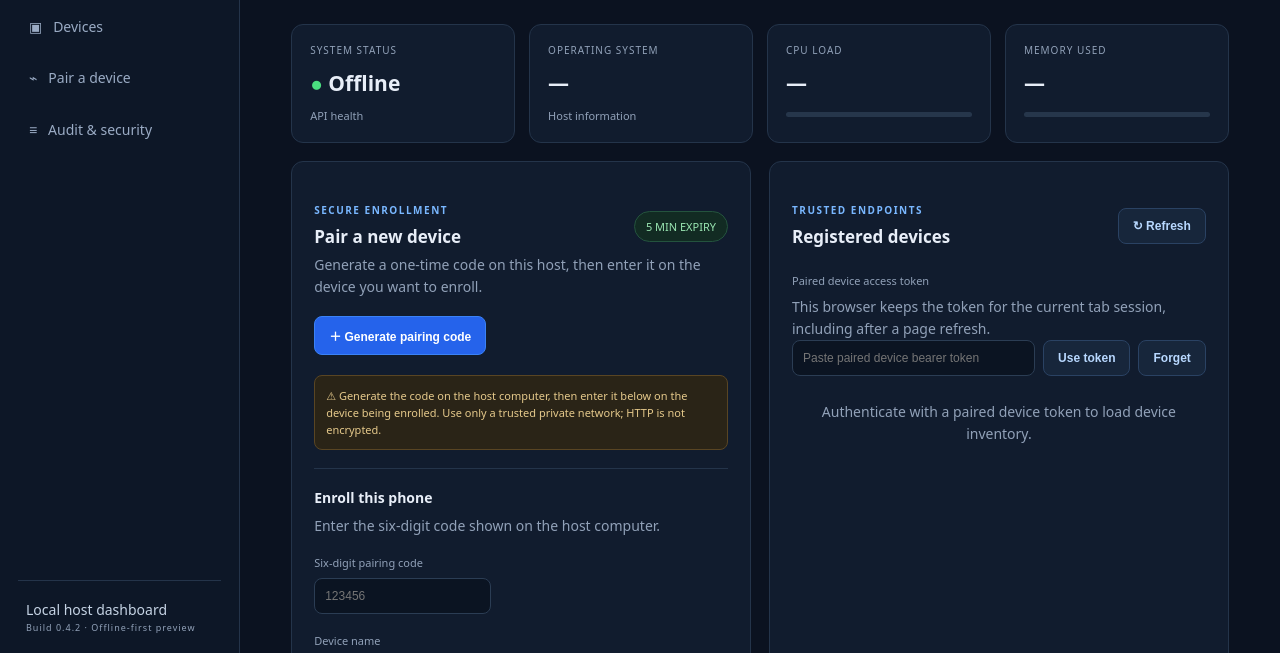
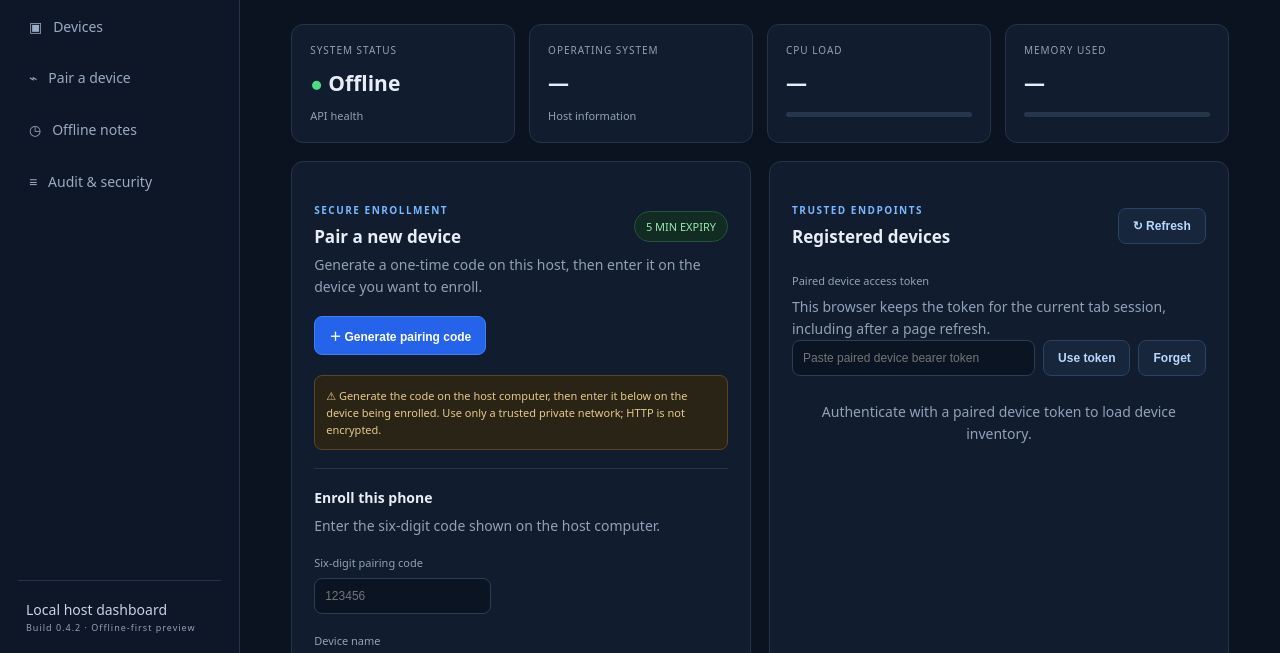
Before and after one commit to jmy4200/JMY-RAS, a plain HTML site: page frontend/dashboard/index.html in a window 1280 px wide. Shown: the part 140-793 px from the top of the page. Drawn offline with Linux system fonts and the light colour scheme; no server answers.

Commit message:
Add offline notes navigation link

```diff
--- a/frontend/dashboard/index.html
+++ b/frontend/dashboard/index.html
@@ -8,7 +8,7 @@
 <body>
   <aside class="sidebar">
     <div class="brand"><div class="brand-mark">J</div><div><strong>JMY-RAS</strong><small>REMOTE ACCESS SYSTEM</small></div></div>
-    <nav><a class="active" href="#overview">◈ &nbsp; Overview</a><a href="#devices">▣ &nbsp; Devices</a><a href="#pairing">⌁ &nbsp; Pair a device</a><a href="#audit">≡ &nbsp; Audit & security</a></nav>
+    <nav><a class="active" href="#overview">◈ &nbsp; Overview</a><a href="#devices">▣ &nbsp; Devices</a><a href="#pairing">⌁ &nbsp; Pair a device</a><a href="#offline">◷ &nbsp; Offline notes</a><a href="#audit">≡ &nbsp; Audit & security</a></nav>
     <div class="sidebar-foot"><span class="dot"></span> Local host dashboard<small>Build 0.4.2 · Offline-first preview</small></div>
   </aside>
   <main>
```
